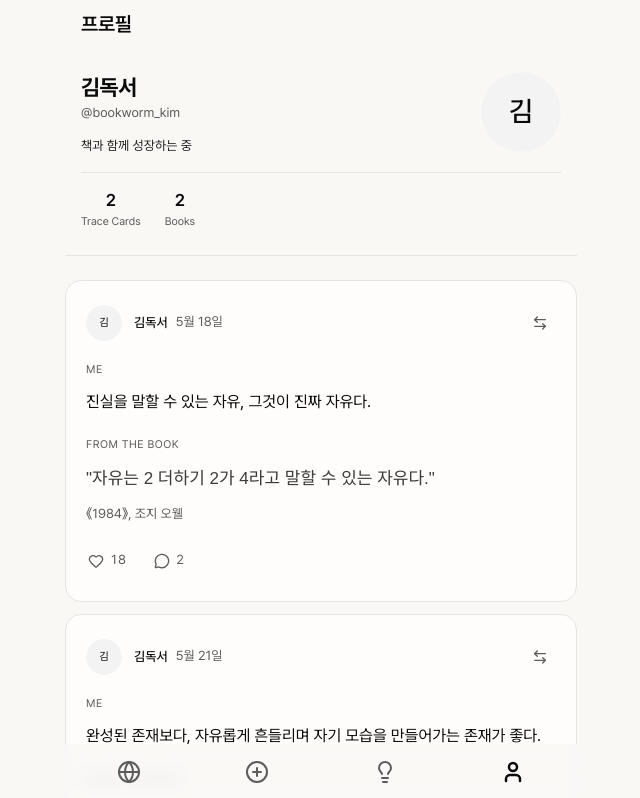
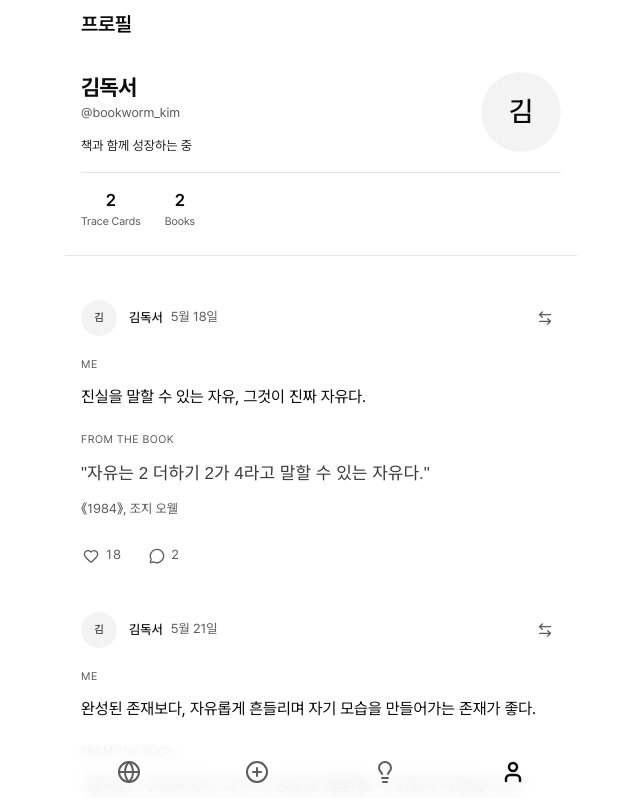
Before and after one commit to pangea-team/pangea-dev-2, a Next.js app: page /profile in a window 1280 px wide. Shown: the top 798 px of the page, without its empty margins (319-959 px from the left). Built offline with nearby package versions, Linux system fonts and the light colour scheme; no server answers.

Commit message:
style: update background color and feed card style
Change background to pure white and adjust feed card with horizontal lines.

```diff
--- a/app/globals.css
+++ b/app/globals.css
@@ -3,8 +3,8 @@
 @import "../styles/index.css";
 
 :root {
-  /* Base — cool off-white (#FAFAFA) */
-  --background: oklch(0.978 0.004 85);
+  /* Base — pure white */
+  --background: oklch(1 0 0);
   --foreground: oklch(0.145 0 0); /* #1A1A1A */
 
   /* Card / Surface — pure white */
--- a/components/trace-card/trace-card.tsx
+++ b/components/trace-card/trace-card.tsx
@@ -67,7 +67,7 @@ export function TraceCard({ card, onCardClick }: TraceCardProps) {
 
   return (
     <article
-      className="bg-card rounded-2xl border border-border px-5 py-6 mb-3 transition-colors hover:border-foreground/20 cursor-pointer"
+      className="bg-background px-4 py-5 transition-colors hover:bg-muted/30 cursor-pointer"
       onClick={onCardClick}
     >
       {/* Header with Avatar */}
--- a/components/world-feed.tsx
+++ b/components/world-feed.tsx
@@ -8,7 +8,7 @@ export function WorldFeed() {
   const router = useRouter()
 
   return (
-    <div className="pt-2">
+    <div className="divide-y divide-border border-t border-border">
       {feedTraceCards.map((card) => (
         <TraceCard
           key={card.id}
```
